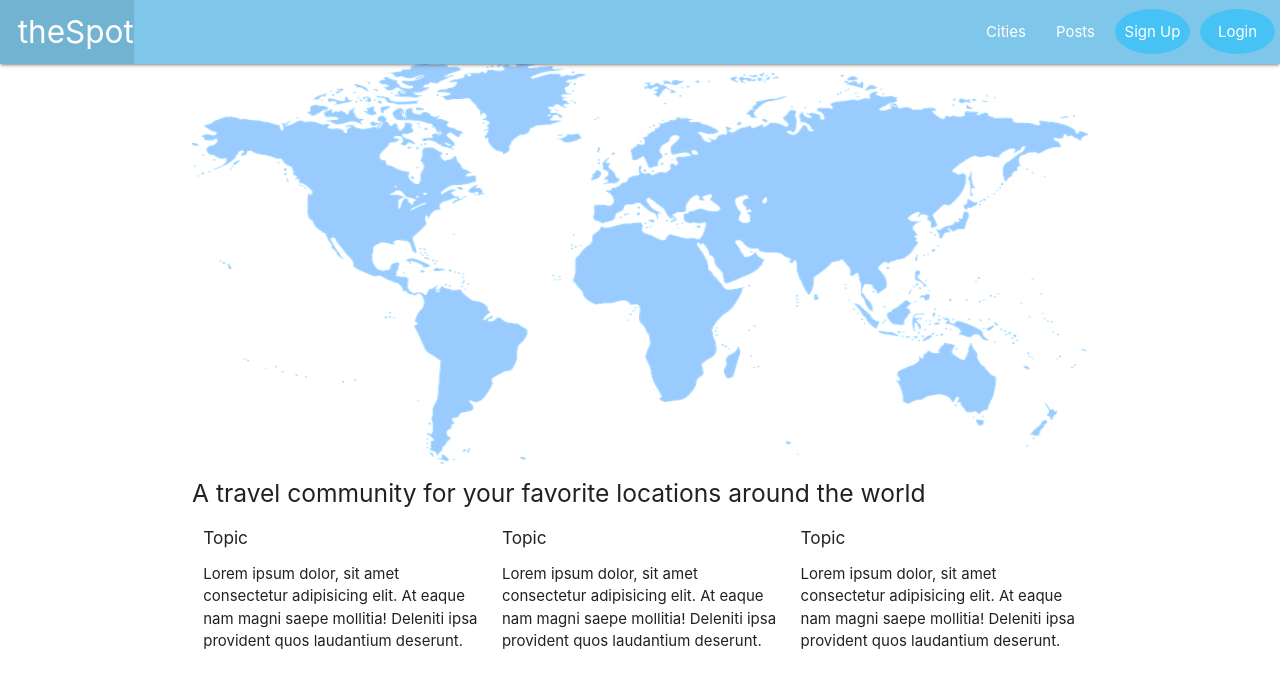
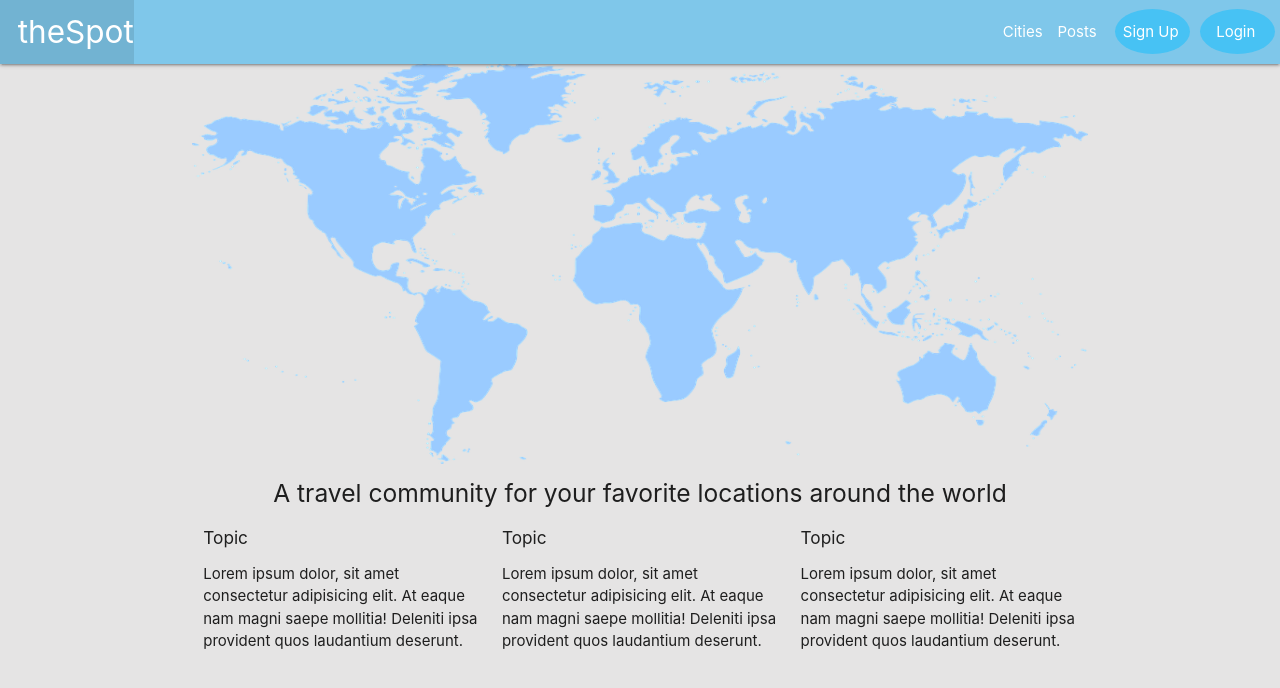
Before and after one commit to melisalarson/theSpot, a Django app: page / in a window 1280 px wide. Shown: the top 688 px of the page. Run offline with Django 3.2, Linux system fonts and the light colour scheme.

Commit message:
css stylings

```diff
--- a/main_app/static/css/styles.css
+++ b/main_app/static/css/styles.css
@@ -1,7 +1,11 @@
 
 /* The Modal (background) */
 
-button:focus {outline:0;};
+button:focus {outline:0 !important;}
+a:focus {outline:0 !important;}
+input:focus {outline:0 !important;}
+a:hover {cursor:pointer !important;}
+button:hover {cursor:pointer !important;}
 
 body {
   height: 100%;
@@ -9,6 +13,14 @@ body {
   background-color: rgba(194, 191, 191, 0.411);
 
 }
+
+
+.unorderedlist {
+  display: flex;
+  justify-content: flex-end;
+}
+
+
 
  /* nav select {
   display: none;
@@ -19,9 +31,18 @@ body {
   nav select { display: inline-block; }
 } */
 
+.closer {
+  padding-left: 3%;
+  position: relative;
+  width: 100%;
+}
+
+.closer:hover {
+  cursor: pointer;
+}
+
 .nav-wrapper {
   background-color: rgba(115, 210, 248, 0.897);
-  text-shadow: 5px, 5px rgba(141, 141, 141, 0.411);
 }
 
 .worldmap {
@@ -29,11 +50,18 @@ body {
   width: 100%;
 }
 
+#main_title {
+  display: flex;
+  flex-direction: center;
+  justify-content: center;
+
+}
+
 .btn2 {
   background-color: rgba(115, 210, 248, 0.897);
   color: #fff;
   padding: 2px 4px;
-  border: solid rgba(102, 208, 250, 0.897);
+  border: solid rgba(115, 212, 250, 0.897);
   font-size: 16px;
   border-radius: 30%;
 }
@@ -45,7 +73,6 @@ body {
   font-size: 18px;
   border-radius: 35%;
   box-shadow: -2px 2px rgba(141, 141, 141, 0.411);
-
 }
 
 .btn2:active {
--- a/main_app/templates/base.html
+++ b/main_app/templates/base.html
@@ -29,32 +29,33 @@
           <li><a href="/" class="left brand-logo">&nbsp;&nbsp;theSpot</a></li>
         </ul>
 
-          <ul class="right">
-            <li><a href="{% url 'cities' %}">Cities</a></li>
-            <li><a href="{% url 'posts' %}">Posts</a></li>
+          <ul class="unorderedlist">
+            <li><a class="closer" href="{% url 'cities' %}">Cities</a></li>
+            <li><a class="closer" href="{% url 'posts' %}">Posts</a></li>
             {% if user.is_authenticated %}
-              <li><a href="{% url 'profile' %}">Profile</a></li>
-              <li><a class="bt3" href="{% url 'logout' %}"><button>Log Out</button></a></li>
+              <li><a class="closer" href="{% url 'profile' %}">Profile</a></li>
+              <li><button class="btn3 closer" href="{% url 'logout' %}">Log Out</button></li>
             {% else %}
-              <li><button class="btn3 modal-trigger" href="#modal-login" class="modal modal-open">Sign Up</button></li>
-              <li><button class="btn3 modal-trigger" href="#modal-login" class="modal modal-open">Login</button></li>
+              <li><button class="btn3 closer modal-trigger" href="#modal-login" class="modal modal-open">Sign Up</button></li>
+              <li><button class="btn3 closer modal-trigger" href="#modal-login" class="modal modal-open">Login</button></li>
             {% endif %}
           </ul>
+
           <!-- <select>
           <option value="" selected="selected"> Selected</option>
             <option class="right">
-              <option value=""><a href="{% url 'cities' %}">Cities</a></option>
-              <option value=""><a href="{% url 'posts' %}">Posts</a></option>
+              <option value="{% url 'cities' %}">Cities</option>
+              <option value="{% url 'posts' %}">Posts</option>
               {% if user.is_authenticated %}
-                <option value=""><li><a href="{% url 'profile' %}">Profile</a></option>
-                <option value=""><a class="bt3" href="{% url 'logout' %}"><button>Log Out</button></a></option>
+                <option value="{% url 'profile' %}">Profile</option>
+                <option value="{% url 'logout' %}"><button class="btn3">Log Out</button></option>
               {% else %}
-                <option value=""><button class="btn3 modal-trigger" href="#modal-login" class="modal modal-open">Sign Up</button></option>
-                <option value=""><button class="btn3 modal-trigger" href="#modal-login" class="modal modal-open">Login</button></option>
+                <option value="#modal-login" class="btn3 modal-trigger" class="modal modal-open">Sign Up</option>
+                <option value="#modal-login" class="btn3 modal-trigger" class="modal modal-open">Login</option>
               {% endif %}
-            </ul>
         </option>
         </select> -->
+
       </div>
     </nav>
   </header>
--- a/main_app/templates/home.html
+++ b/main_app/templates/home.html
@@ -8,7 +8,7 @@
 </div>
 
 <!-- one liner description -->
-<div>
+<div id="main_title">
   <h5>A travel community for your favorite locations around the
   world</h5>
 </div>
--- a/main_app/templates/posts.html
+++ b/main_app/templates/posts.html
@@ -14,6 +14,7 @@
       <span class="card-title">{{ post.title }}</span>
     </a>
 
+
     <p>{{ post.description }}</p>
     <p>{{ post.picture }}</p>
     <p>{{ post.date }}</p>
@@ -27,7 +28,7 @@
     {% comment %} <a href="{% url 'delete_post' post.id %}"> {% endcomment %}
       {% comment %} <button class="btn2" type="submit" name="delete">Delete Post</button> {% endcomment %}
     </a>
-
+<p>{{ post }}</p>
   </div>
 </div>
 {% endfor %}
```
Also changed, not shown: main_app/templates/profile.html (+4 -4 lines).
